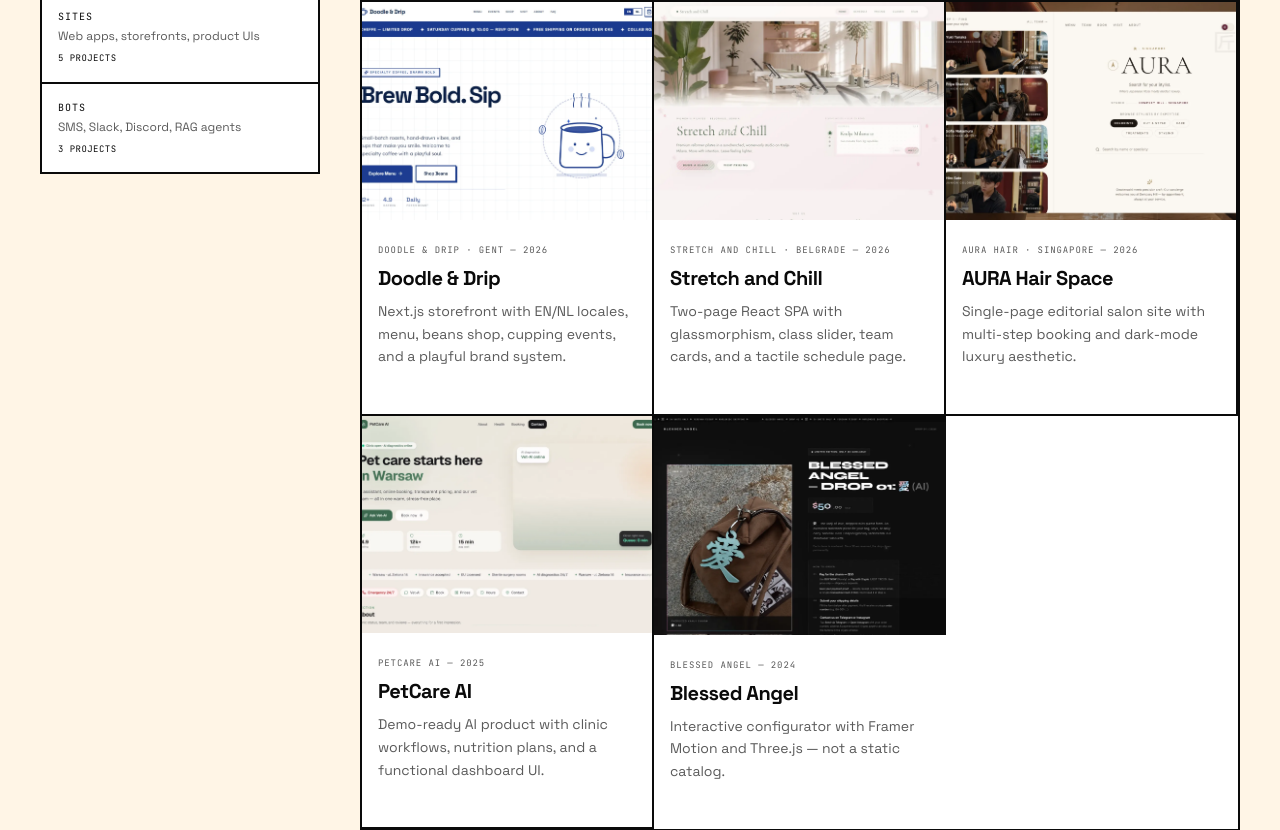
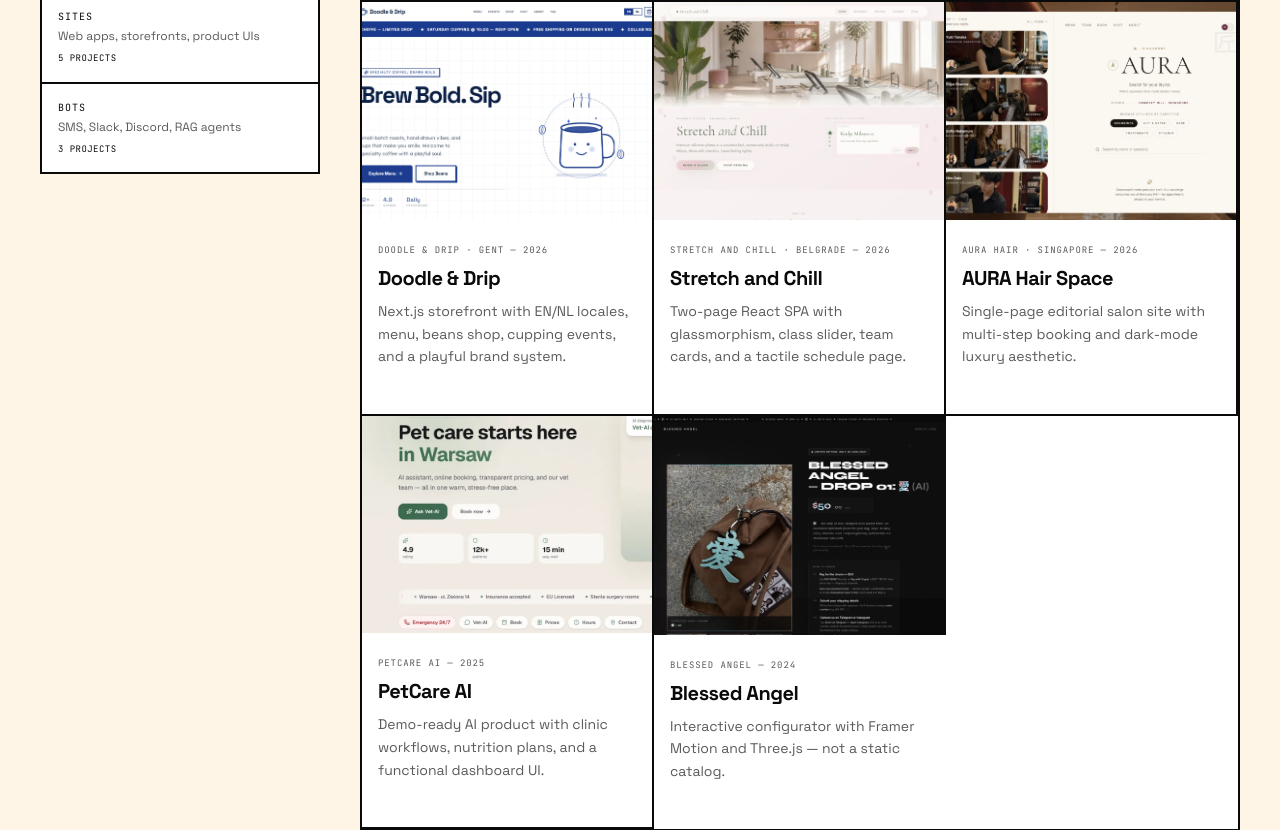
Before and after one commit to davydovavic002-cmyk/portfolioneoagency, a React (Vite) app: page /work in a window 1280 px wide. Shown: the part 457-1287 px from the top of the page. Built offline with nearby package versions, Linux system fonts and the light colour scheme.

Commit message:
Use cropped PetCare cover without empty white media panel
Co-authored-by: Cursor <cursoragent@cursor.com>

```diff
--- a/src/data/cases.ts
+++ b/src/data/cases.ts
@@ -186,7 +186,7 @@ export const cases: CaseStudy[] = [
     team: 'NEO Studio SPACE',
     stack: ['Next.js', 'FastAPI', 'OpenAI', 'PostgreSQL'],
     previewUrl: 'https://petcare.neostudio.space/',
-    coverImage: '/cases/petcare-ai.webp',
+    coverImage: '/cases/petcare-ai-cover.webp',
     relatedPackageId: 'ai-core-mvp',
     overview:
       'Vet clinics needed a demo-ready AI product without rebuilding their entire stack. We scoped an MVP with diagnostic AI, feed composition analysis, personalized nutrition plans, and a clinic-facing dashboard.',
```
Also changed, not shown: public/cases/petcare-ai-cover.webp (added).
